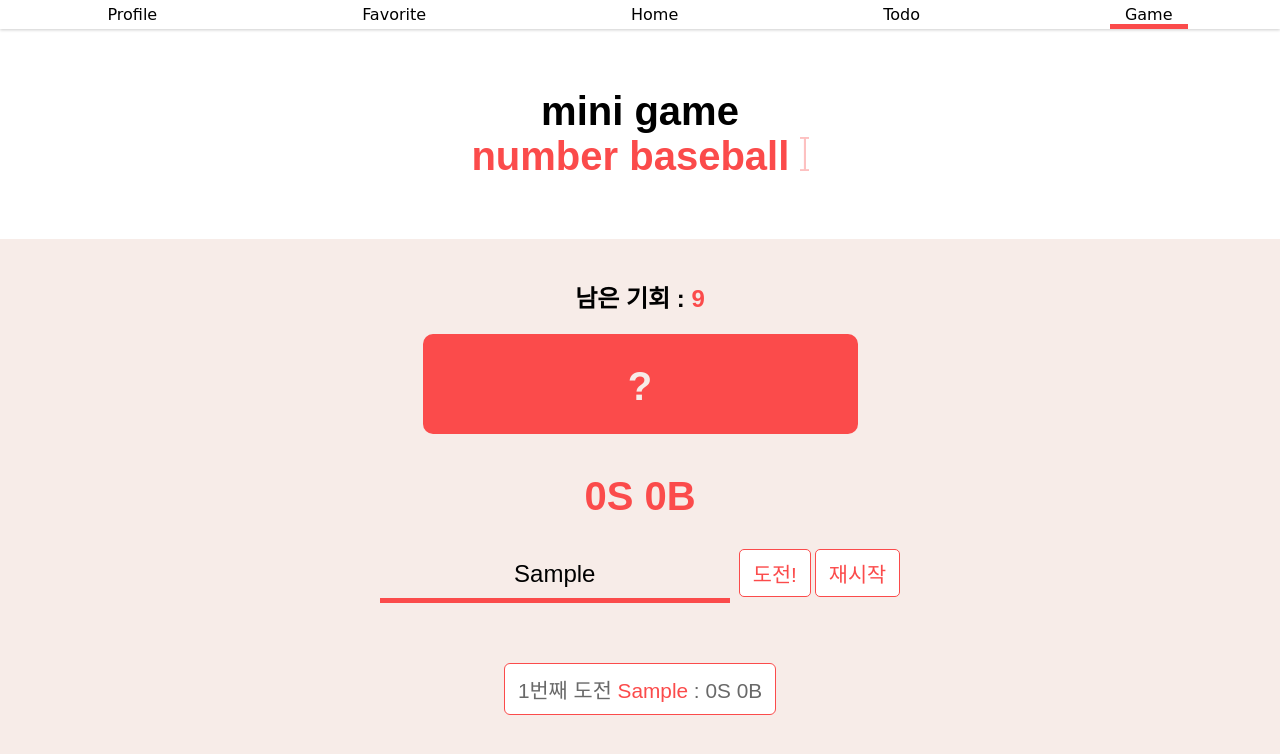
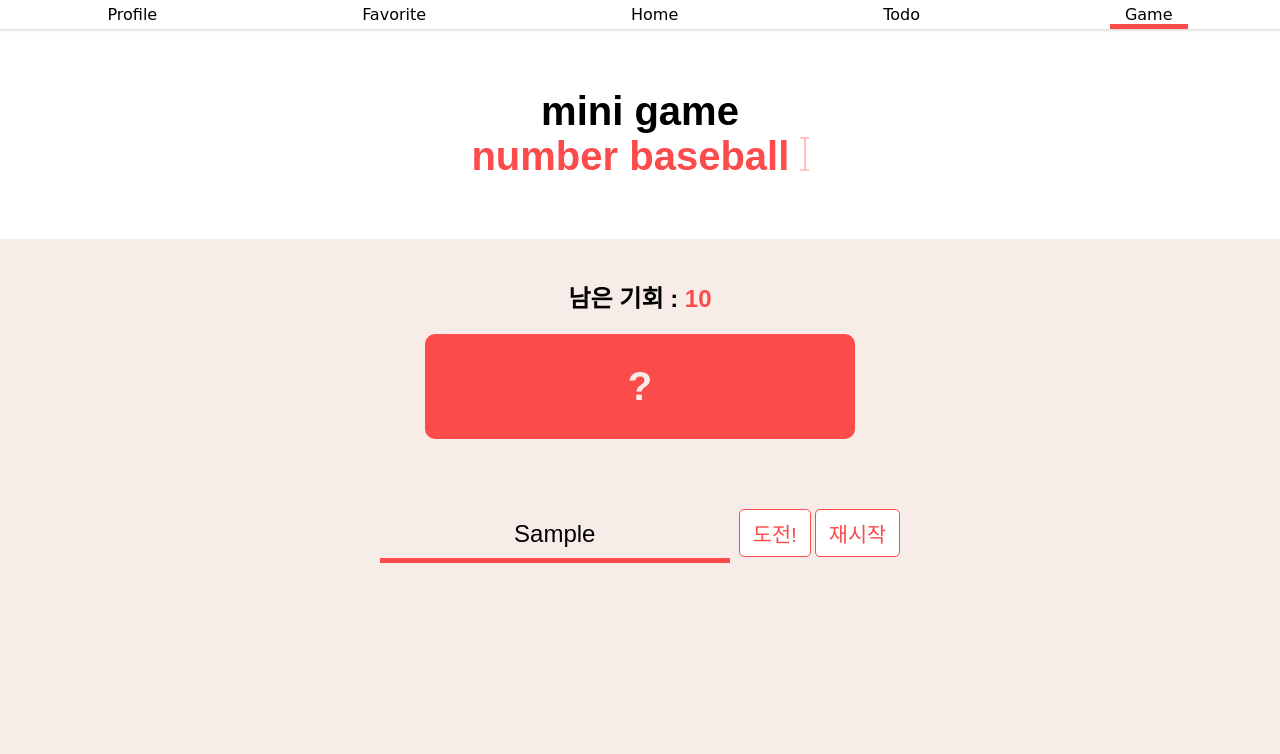
Before and after one commit to solmii/wecode, a plain HTML site: page game.html in a window 1280 px wide. Both pictures are taken after typing "Sample" into the empty fields and a click on the button "도전!". Shown: the top 754 px of the page. Drawn offline with Linux system fonts and the light colour scheme; a web font is replaced by a local one.

Commit message:
숫자 야구 게임 1. 정답자가 입력한 숫자에서 중복이 있으면 안내창 출력
2. 힌트 log 디자인 변경

```diff
--- a/game.css
+++ b/game.css
@@ -40,8 +40,7 @@ h3 {
 }
 
 .js-answer {
-  width: 435px;
-  height: 40px;
+  width: 430px;
   border-radius: 10px;
   background-color: #fb4b4b;
   color: #f7ece8;
@@ -108,14 +107,15 @@ h3 {
   width: 250px;
   padding: 10px;
   margin: 10px;
-  border-radius: 6px;
-  border: 1px solid #fb4b4b;
+  border-radius: 8px;
+  border-bottom: 3px solid #fb4b4b;
   background-color: white;
   color: #696969;
   font-family: "Do Hyeon", sans-serif;
   font-size: 1.3em;
-  text-align: center;
 }
+
+/* mobile 화면 정렬 */
 
 @media screen and (max-width: 480px) {
   .button {
--- a/game.js
+++ b/game.js
@@ -27,8 +27,6 @@ while (answer.length < 4) {
   answer.push(randomNumber);
 }
 
-// 중복 체크 => 중복 제거를 이용해서 제거 전, 후 lengh가 다르면 중복!!
-
 // 정답 체크
 let count = 0;
 
@@ -37,7 +35,12 @@ gameForm.addEventListener("submit", function checkAnswer(event) {
   const guess = gameInput.value;
   const guessList = guess.split("").map(Number);
 
-  if (guess === answer.join("")) {
+  // 중복 체크
+  const findDuplicate = Array.from(new Set(guessList));
+  console.log(findDuplicate);
+  if (findDuplicate.length < 4) {
+    alert("중복되지 않는 숫자를 입력해주세요.");
+  } else if (guess === answer.join("")) {
     // 정답일 경우
     gameHint.textContent = "Homerun!!";
     remainChance.innerHTML = `축하합니다!! <span class="point">${
@@ -54,7 +57,7 @@ gameForm.addEventListener("submit", function checkAnswer(event) {
     let chance = 10 - count;
     remainChance.innerHTML = `남은 기회 : <span class="point">${chance}</span>`;
 
-    if (count >= 10) {
+    if (count > 9) {
       // 기회 10번 초과시 Game Over
       gameHint.textContent = `Game Over!!`;
       remainChance.innerHTML = `<span class="point">재시작</span> 버튼으로 다시 도전하세요!`;
@@ -66,13 +69,11 @@ gameForm.addEventListener("submit", function checkAnswer(event) {
         } else if (answer.indexOf(guessList[i]) > -1) {
           ball += 1; //볼 체크
         }
+        gameHint.textContent = `${strike}S ${ball}B`;
       }
 
       // 힌트 출력
-      gameHint.textContent = `${strike}S ${ball}B`;
       logList.innerHTML += `<li>${count}번째 도전 <span class="point">${guess}</span> : ${strike}S ${ball}B</li>`;
     }
   }
 });
-
-// 아웃 체크
--- a/style.css
+++ b/style.css
@@ -1,9 +1,6 @@
 /* index */
-body {
+* {
   box-sizing: border-box;
-}
-
-* {
   margin: 0;
   padding: 0;
 }
--- a/todo.css
+++ b/todo.css
@@ -60,6 +60,7 @@ button {
 .js-toDoButton {
   font-size: 1.3em;
   padding: 8px 13px;
+  cursor: pointer;
 }
 
 button:hover {
```
Also changed, not shown: 1 other file.
